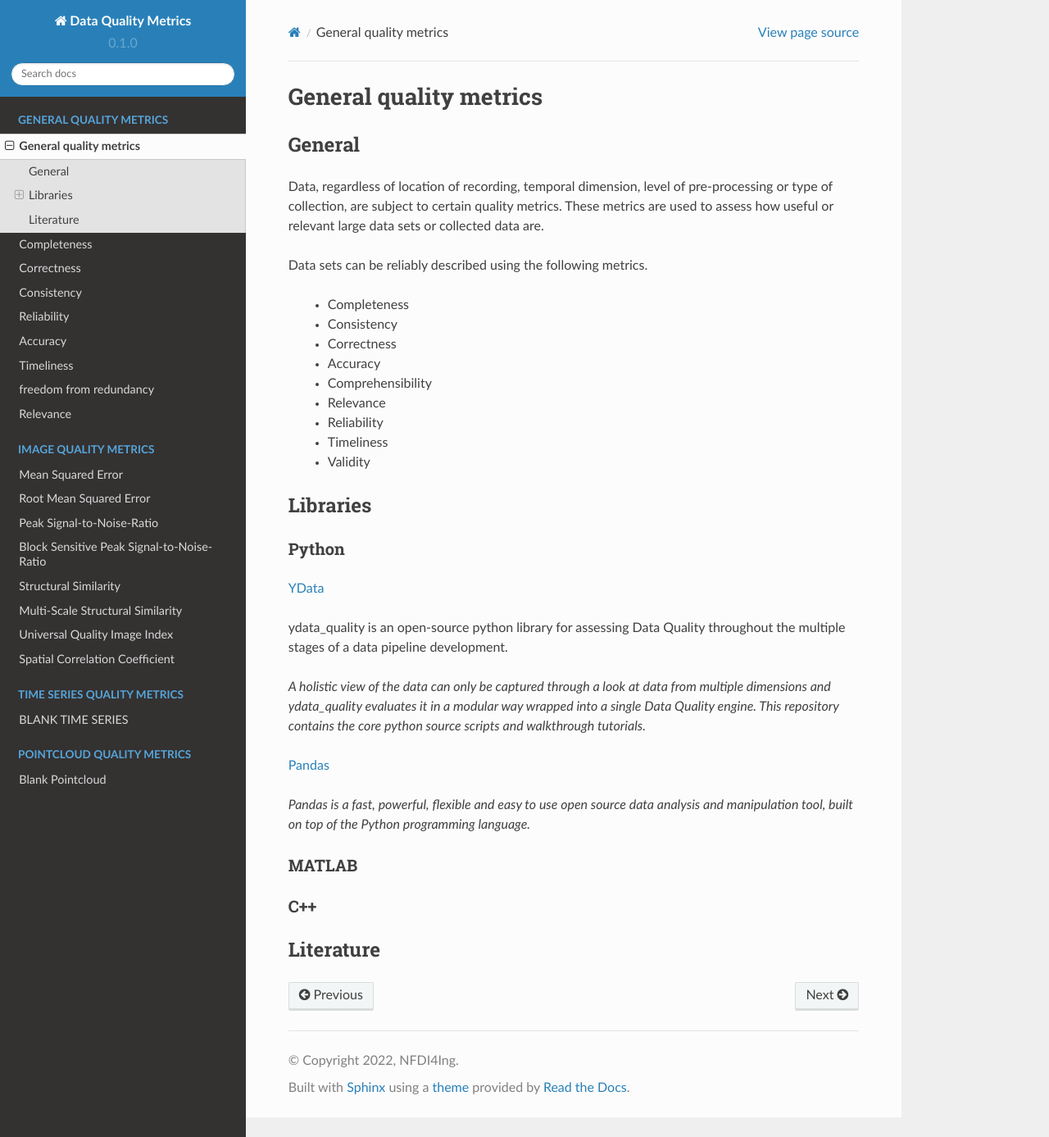
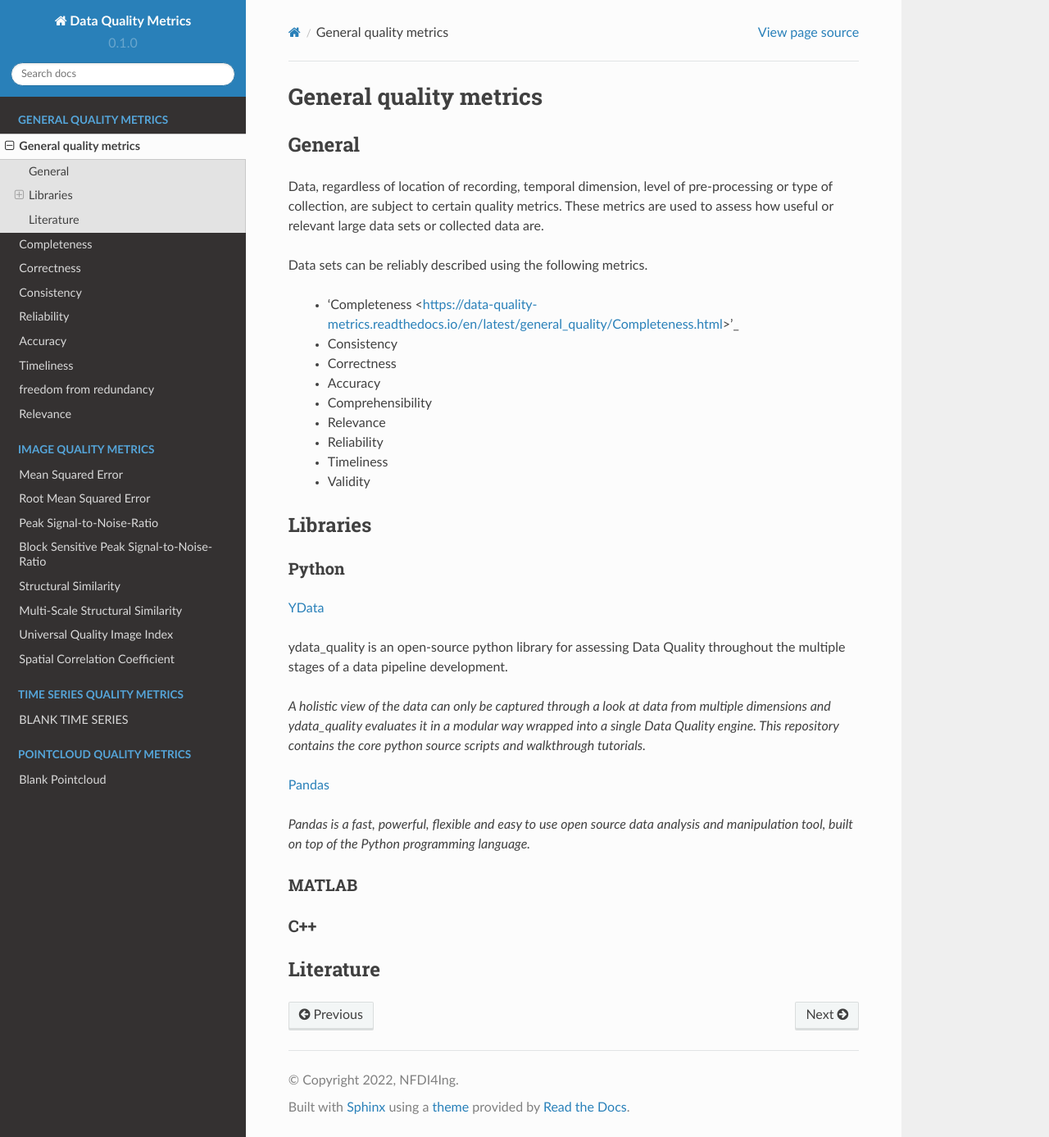
Before and after one commit to HDierend/Data-Quality-Metrics, a Sphinx documentation site: the page built from docs/source/general_quality/general_quality.rst, in a window 1280 px wide and 1387 px high. Shown: the whole window at 82% size. Built offline with Sphinx 7.4.7 and the Read the Docs theme 2.0.0, drawn with Linux system fonts in a browser that asks for light colours; pages that are not in the unit, such as notebooks, are missing from menus; some of the changed lines change nothing that is shown.

Commit message:
link content "completeness"

```diff
--- a/docs/source/general_quality/general_quality.rst
+++ b/docs/source/general_quality/general_quality.rst
@@ -10,7 +10,7 @@
 
 Data sets can be reliably described using the following metrics.
 
-   * Completeness
+   * 'Completeness <https://data-quality-metrics.readthedocs.io/en/latest/general_quality/Completeness.html>'_
    * Consistency
    * Correctness
    * Accuracy
```
